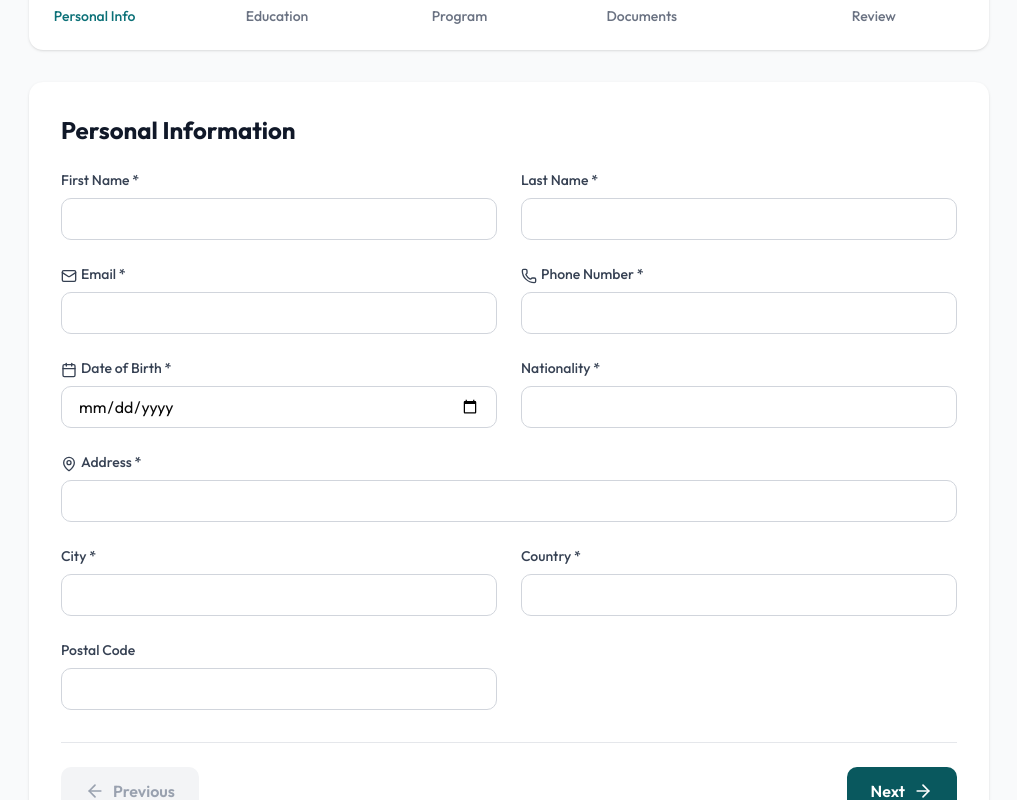
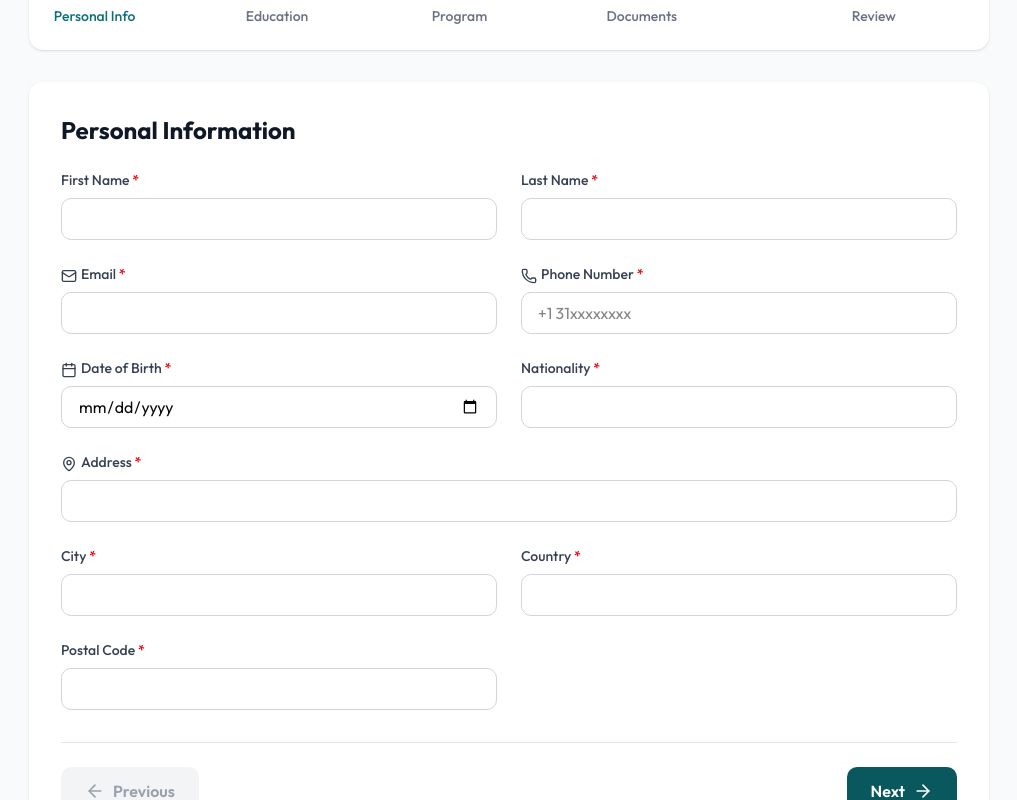
Before and after one commit to errishi/FlyAbroad, a React (Vite) app in the folder FlyAbroad-client/: page /apply in a window 1280 px wide. Shown: the part 426-1226 px from the top of the page, without its empty margins (131-1148 px from the left). Built offline with nearby package versions, Linux system fonts and the light colour scheme.

Commit message:
application form ui fix

```diff
--- /dev/null
+++ b/FlyAbroad-client/src/Components/Form/ApplicationSuccess.jsx
@@ -0,0 +1,73 @@
+import React from 'react';
+import {
+    CheckCircle,
+    Home,
+    LayoutDashboard,
+    Mail,
+    Clock,
+    FileText
+} from 'lucide-react';
+
+const ApplicationSuccess = () => {
+    return (
+        <div className="min-h-[80vh] flex flex-col items-center justify-center p-4 sm:p-6">
+            <div className="max-w-2xl w-full bg-white rounded-2xl shadow-sm p-6 sm:p-8 md:p-12 text-center border border-gray-100">
+
+                {/* Animated Success Icon */}
+                <div className="flex justify-center mb-6">
+                    <div className="rounded-full bg-green-50 p-4 animate-pulse">
+                        <CheckCircle className="w-16 h-16 sm:w-20 sm:h-20 text-green-500" />
+                    </div>
+                </div>
+
+                {/* Headings */}
+                <h1 className="text-2xl sm:text-3xl font-bold text-gray-900 mb-3">
+                    Application Submitted!
+                </h1>
+                <p className="text-base sm:text-lg text-gray-600 mb-6 sm:mb-8">
+                    Thank you for choosing us for your study abroad journey. Your application ID is <span className="font-semibold text-gray-900">#UNF-2026-8942</span>.
+                </p>
+
+                {/* What Happens Next Card */}
+                <div className="bg-[#0B7077]/5 border border-[#0B7077]/20 rounded-xl p-5 sm:p-6 mb-8 text-left">
+                    <h2 className="font-semibold text-[#0B7077] mb-4 sm:mb-5 text-base sm:text-lg">What happens next?</h2>
+                    <ul className="space-y-4">
+                        <li className="flex items-start gap-3">
+                            <Clock className="w-5 h-5 shrink-0 mt-0.5 text-[#0B7077]" />
+                            <span className="text-sm sm:text-base text-gray-700">Our expert counselors will review your profile and preferences within <strong>24 hours</strong>.</span>
+                        </li>
+                        <li className="flex items-start gap-3">
+                            <Mail className="w-5 h-5 shrink-0 mt-0.5 text-[#0B7077]" />
+                            <span className="text-sm sm:text-base text-gray-700">You will receive an email with personalized university and program recommendations.</span>
+                        </li>
+                        <li className="flex items-start gap-3">
+                            <FileText className="w-5 h-5 shrink-0 mt-0.5 text-[#0B7077]" />
+                            <span className="text-sm sm:text-base text-gray-700">You can track your application status and upload any pending documents anytime via your dashboard.</span>
+                        </li>
+                    </ul>
+                </div>
+
+                {/* Action Buttons */}
+                <div className="flex flex-col sm:flex-row gap-3 sm:gap-4 justify-center">
+                    <button
+                        onClick={() => window.location.href = '/dashboard'}
+                        className="flex items-center justify-center gap-2 bg-[#0B7077] text-white w-full sm:w-auto px-8 py-3 rounded-lg font-medium hover:bg-[#095c62] transition-colors shadow-sm"
+                    >
+                        <LayoutDashboard className="w-5 h-5" />
+                        Go to Dashboard
+                    </button>
+
+                    <button
+                        onClick={() => window.location.href = '/'}
+                        className="flex items-center justify-center gap-2 bg-white text-gray-700 border border-gray-300 w-full sm:w-auto px-8 py-3 rounded-lg font-medium hover:bg-gray-50 transition-colors"
+                    >
+                        <Home className="w-5 h-5" />
+                        Return Home
+                    </button>
+                </div>
+            </div>
+        </div>
+    );
+};
+
+export default ApplicationSuccess;
--- a/FlyAbroad-client/src/Components/Form/PersonalInfo.jsx
+++ b/FlyAbroad-client/src/Components/Form/PersonalInfo.jsx
@@ -10,7 +10,7 @@ const PersonalInfo = ({ formData, setFormData }) => {
         <div className="grid sm:grid-cols-2 gap-6">
             <div>
                 <label className="block text-sm font-medium text-gray-700 mb-2">
-                    First Name *
+                    First Name <span className='text-destructive'>*</span>
                 </label>
                 <input
                     type="text"
@@ -23,7 +23,7 @@ const PersonalInfo = ({ formData, setFormData }) => {
 
             <div>
                 <label className="block text-sm font-medium text-gray-700 mb-2">
-                    Last Name *
+                    Last Name <span className='text-destructive'>*</span>
                 </label>
                 <input
                     type="text"
@@ -37,7 +37,7 @@ const PersonalInfo = ({ formData, setFormData }) => {
             <div>
                 <label className="block text-sm font-medium text-gray-700 mb-2">
                     <Mail className="size-4 inline mr-1" />
-                    Email *
+                    Email <span className='text-destructive'>*</span>
                 </label>
                 <input
                     type="email"
@@ -51,11 +51,12 @@ const PersonalInfo = ({ formData, setFormData }) => {
             <div>
                 <label className="block text-sm font-medium text-gray-700 mb-2">
                     <Phone className="size-4 inline mr-1" />
-                    Phone Number *
+                    Phone Number <span className='text-destructive'>*</span>
                 </label>
                 <input
-                    type="tel"
+                    type="number"
                     value={formData.phone}
+                    placeholder='+1 31xxxxxxxx'
                     onChange={(e) => handleInputChange('phone', e.target.value)}
                     className="w-full px-4 py-2 border border-gray-300 rounded-lg focus:outline-none focus:ring-2 focus:ring-[#0B7077]"
                     required
@@ -65,7 +66,7 @@ const PersonalInfo = ({ formData, setFormData }) => {
             <div>
                 <label className="block text-sm font-medium text-gray-700 mb-2">
                     <Calendar className="size-4 inline mr-1" />
-                    Date of Birth *
+                    Date of Birth <span className='text-destructive'>*</span>
                 </label>
                 <input
                     type="date"
@@ -78,7 +79,7 @@ const PersonalInfo = ({ formData, setFormData }) => {
 
             <div>
                 <label className="block text-sm font-medium text-gray-700 mb-2">
-                    Nationality *
+                    Nationality <span className='text-destructive'>*</span>
                 </label>
                 <input
                     type="text"
@@ -92,7 +93,7 @@ const PersonalInfo = ({ formData, setFormData }) => {
             <div className="sm:col-span-2">
                 <label className="block text-sm font-medium text-gray-700 mb-2">
                     <MapPin className="size-4 inline mr-1" />
-                    Address *
+                    Address <span className='text-destructive'>*</span>
                 </label>
                 <input
                     type="text"
@@ -105,7 +106,7 @@ const PersonalInfo = ({ formData, setFormData }) => {
 
             <div>
                 <label className="block text-sm font-medium text-gray-700 mb-2">
-                    City *
+                    City <span className='text-destructive'>*</span>
                 </label>
                 <input
                     type="text"
@@ -118,7 +119,7 @@ const PersonalInfo = ({ formData, setFormData }) => {
 
             <div>
                 <label className="block text-sm font-medium text-gray-700 mb-2">
-                    Country *
+                    Country <span className='text-destructive'>*</span>
                 </label>
                 <input
                     type="text"
@@ -131,7 +132,7 @@ const PersonalInfo = ({ formData, setFormData }) => {
 
             <div>
                 <label className="block text-sm font-medium text-gray-700 mb-2">
-                    Postal Code
+                    Postal Code <span className='text-destructive'>*</span>
                 </label>
                 <input
                     type="text"
--- a/FlyAbroad-client/src/Components/Form/ProgramSelection.jsx
+++ b/FlyAbroad-client/src/Components/Form/ProgramSelection.jsx
@@ -9,7 +9,7 @@ const ProgramSelection = ({ formData, setFormData }) => {
         <div className="space-y-6">
             <div>
                 <label className="block text-sm font-medium text-gray-700 mb-2">
-                    Preferred Country *
+                    Preferred Country <span className='text-destructive'>*</span>
                 </label>
                 <select
                     value={formData.preferredCountry}
@@ -41,7 +41,7 @@ const ProgramSelection = ({ formData, setFormData }) => {
 
             <div>
                 <label className="block text-sm font-medium text-gray-700 mb-2">
-                    Preferred Course/Major *
+                    Preferred Course/Major <span className='text-destructive'>*</span>
                 </label>
                 <input
                     type="text"
@@ -55,7 +55,7 @@ const ProgramSelection = ({ formData, setFormData }) => {
 
             <div>
                 <label className="block text-sm font-medium text-gray-700 mb-2">
-                    Preferred Intake *
+                    Preferred Intake <span className='text-destructive'>*</span>
                 </label>
                 <select
                     value={formData.intakeMonth}
--- a/FlyAbroad-client/src/Pages/applynow.jsx
+++ b/FlyAbroad-client/src/Pages/applynow.jsx
@@ -18,9 +18,11 @@ import FormSubmitButton from '@/Components/Form/FormSubmitButton';
 import NextButton from '@/Components/Form/NextButton';
 import PreviousButton from '@/Components/Form/PreviousButton';
 import Help from '@/Components/Form/Help';
+import ApplicationSuccess from '@/Components/Form/ApplicationSuccess';
 
 export default function ApplyNow() {
   const [currentStep, setCurrentStep] = useState(1);
+  const [isSubmitted, setIsSubmitted] = useState(false);
   const [formData, setFormData] = useState({
     // Personal Information
     firstName: '',
@@ -83,7 +85,18 @@ export default function ApplyNow() {
   };
 
   const handleSubmit = () => {
-    alert('Application submitted successfully! Our counselors will contact you within 24 hours.');
+    setIsSubmitted(true);
+    window.scrollTo({ top: 0, behavior: 'smooth' });
+  };
+
+  // NEW: Intercepts the form submission to trigger validation before moving to the next step
+  const handleFormSubmit = (e) => {
+    e.preventDefault();
+    if (currentStep < 5) {
+      nextStep();
+    } else {
+      handleSubmit();
+    }
   };
 
   return (
@@ -92,6 +105,9 @@ export default function ApplyNow() {
       {/* Header */}
       <FormHeader />
 
+      {isSubmitted ? (
+          <ApplicationSuccess />
+      ) : (
       <div className="max-w-5xl mx-auto px-4 sm:px-6 lg:px-8 py-12">
         {/* Progress Steps */}
         <div className="bg-white rounded-xl shadow-sm p-6 mb-8">
@@ -114,11 +130,14 @@ export default function ApplyNow() {
 
         {/* Form Content */}
         <div className="bg-white rounded-xl shadow-sm p-6 sm:p-8">
+
+          {/* NEW: Form wrapper added here */}
+          <form onSubmit={handleFormSubmit}>
+
             {/* Step 1: Personal Information */}
             {currentStep === 1 && (
               <div>
                 <h2 className="text-2xl font-bold text-gray-900 mb-6">Personal Information</h2>
-
                 <PersonalInfo formData={formData} setFormData={setFormData} />
               </div>
             )}
@@ -127,7 +146,6 @@ export default function ApplyNow() {
             {currentStep === 2 && (
               <div>
                 <h2 className="text-2xl font-bold text-gray-900 mb-6">Education Background</h2>
-
                 <EducationalBackground formData={formData} setFormData={setFormData} />
               </div>
             )}
@@ -136,7 +154,6 @@ export default function ApplyNow() {
             {currentStep === 3 && (
               <div>
                 <h2 className="text-2xl font-bold text-gray-900 mb-6">Program Selection</h2>
-
                 <ProgramSelection setFormData={setFormData} formData={formData} />
               </div>
             )}
@@ -145,7 +162,6 @@ export default function ApplyNow() {
             {currentStep === 4 && (
               <div>
                 <h2 className="text-2xl font-bold text-gray-900 mb-6">Upload Documents</h2>
-
                 <DocumentUpload setFormData={setFormData} formData={formData} />
               </div>
             )}
@@ -154,7 +170,6 @@ export default function ApplyNow() {
             {currentStep === 5 && (
               <div>
                 <h2 className="text-2xl font-bold text-gray-900 mb-6">Review Your Application</h2>
-
                 <Preview formData={formData} />
               </div>
             )}
@@ -164,17 +179,21 @@ export default function ApplyNow() {
 
               <PreviousButton currentStep={currentStep} prevStep={prevStep} />
 
+              {/* REMOVED onClick logic from these components; the form now handles it */}
               {currentStep < 5 ? (
-              <NextButton nextStep={nextStep} />
+                <NextButton />
               ) : (
-              <FormSubmitButton handleSubmit={handleSubmit} />
+                <FormSubmitButton />
               )}
             </div>
+
+          </form>
         </div>
 
         {/* Help Card */}
         <Help />
       </div>
+      )}
     </div>
   );
 }
--- a/FlyAbroad-client/src/index.css
+++ b/FlyAbroad-client/src/index.css
@@ -5,6 +5,17 @@
 @import "tw-animate-css";
 
 @custom-variant dark (&:is(.dark *));
+
+input::-webkit-outer-spin-button,
+input::-webkit-inner-spin-button {
+  -webkit-appearance: none;
+  margin: 0;
+}
+
+/* Firefox */
+input[type=number] {
+  -moz-appearance: textfield;
+}
 
 @theme{
     --breakpoint-xs: 20rem;
```
Also changed, not shown: FlyAbroad-client/src/Components/Form/DocumentUpload.jsx (+22 -14 lines), FlyAbroad-client/src/Components/Form/EducationalBackground.jsx (+6 -6 lines). Lines whose indentation alone changed are shown as unchanged.
